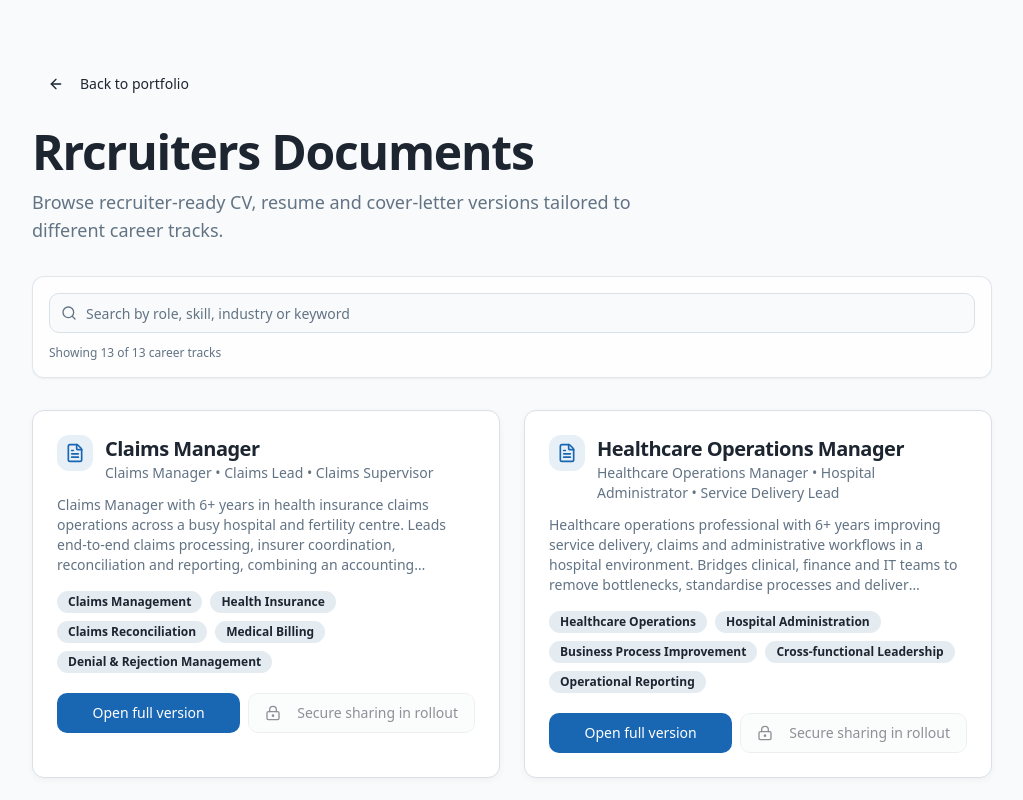
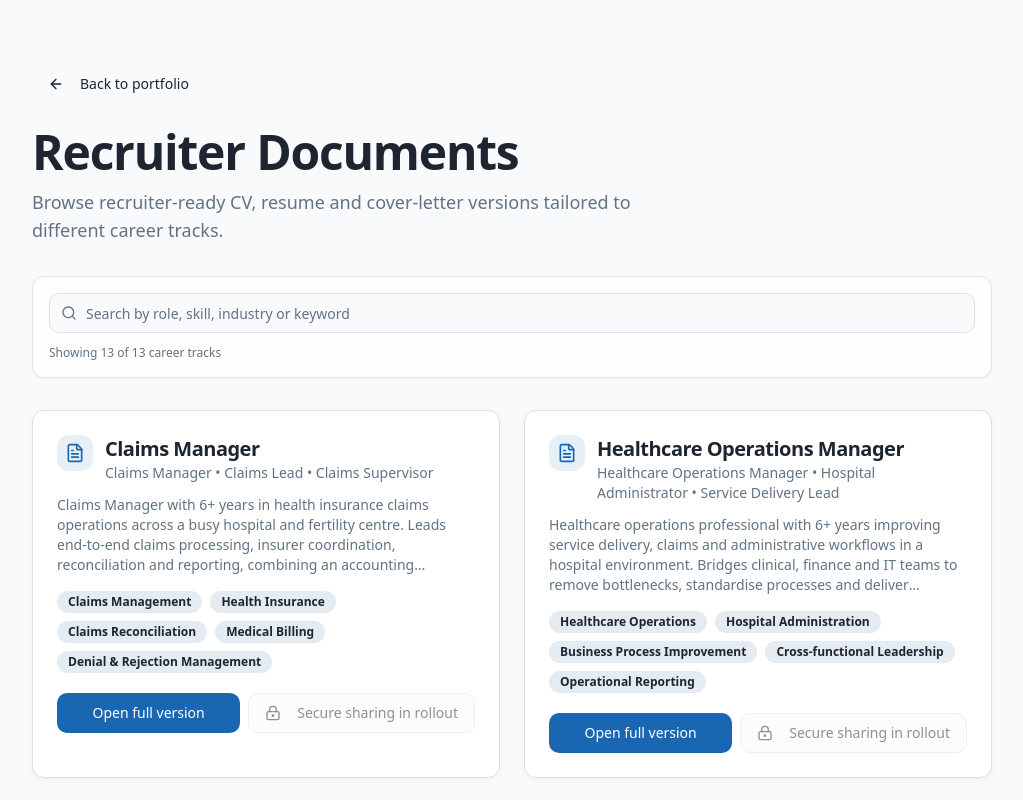
Before and after one commit to kingpumpski/hr-catalyst, a React (Vite) app: page /cv in a window 1280 px wide. Shown: the top 800 px of the page, without its empty margins (128-1151 px from the left). Built offline with nearby package versions, Linux system fonts and the light colour scheme; no server answers.

Commit message:
fix: correct recruiter document library heading

```diff
--- a/src/pages/CvLibrary.tsx
+++ b/src/pages/CvLibrary.tsx
@@ -46,7 +46,7 @@ const CvLibrary = () => {
 
         <div className="mb-8">
           {/* <h1 className="text-foreground mb-3">CVs & Cover Letters</h1> */}
-          <h1 className="text-foreground mb-3">Rrcruiters Documents</h1>
+          <h1 className="text-foreground mb-3">Recruiter Documents</h1>
           <p className="text-muted-foreground text-lg max-w-2xl">
             Browse recruiter-ready CV, resume and cover-letter versions tailored to different career tracks.
           </p>
```
